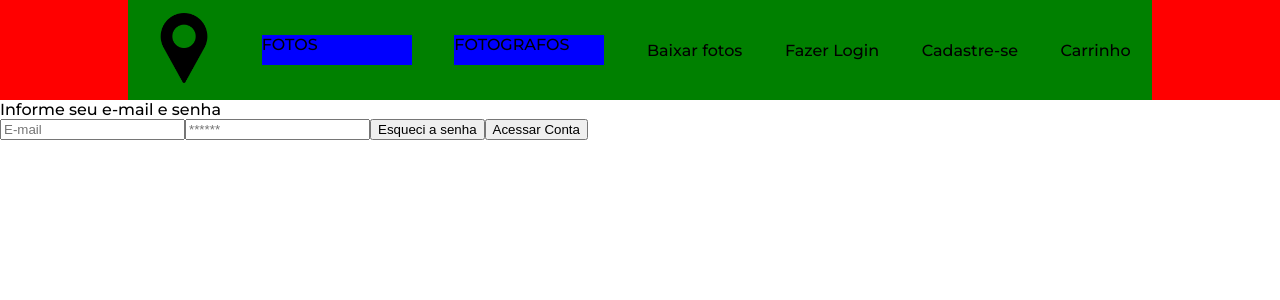
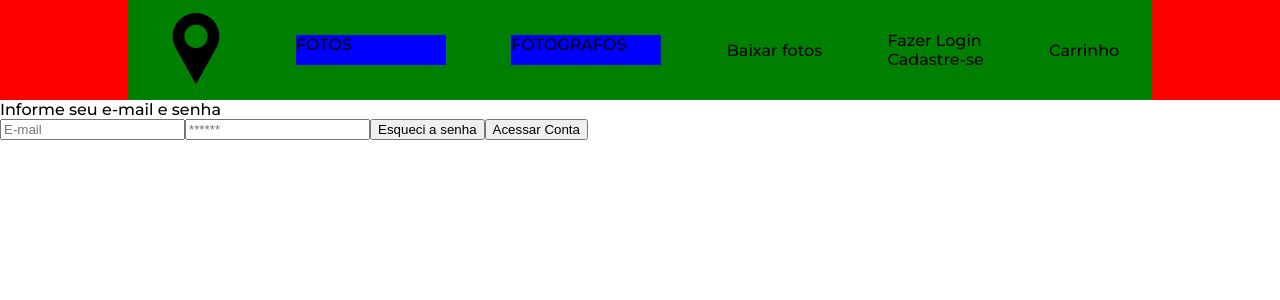
Before and after one commit to ViniciusBenfica/photos, a Next.js app: page /login in a window 1280 px wide. Shown: the top 300 px of the page. Built offline with nearby package versions, Linux system fonts and the light colour scheme.

Commit message:
adding redux logic on header

```diff
--- a/src/components/header/header.tsx
+++ b/src/components/header/header.tsx
@@ -1,14 +1,25 @@
 import { NextPage } from "next";
 import Image from 'next/image'
 import Logo from "../../public/pin.png"
+import { useDispatch, useSelector } from "react-redux";
+import { selectUser } from "../../redux/slice/userSlice";
+import { logout } from "../../redux/slice/userSlice";
 
 import {
     Body,
     Button,
     Options
 } from "./header.styled"
+import Router from "next/router";
 
 const Header: NextPage = () => {
+    const { isLogged, userName } = useSelector(selectUser)
+    const dispatch = useDispatch()
+
+    const goout = () => {
+        dispatch(logout())
+    }
+
     return(
         <Body>
             <Options>
@@ -16,8 +27,18 @@ const Header: NextPage = () => {
                 <Button>FOTOS</Button>
                 <Button>FOTOGRAFOS</Button>
                 <div>Baixar fotos</div>
-                <div>Fazer Login</div>
-                <div>Cadastre-se</div>
+                {isLogged ?
+                    <div>
+                        <div>Olá {userName}</div>
+                        <div onClick={() => goout()}>Sair</div>
+                    </div>
+                    :
+                    <div>
+                        <div onClick={() => Router.push("/login")}>Fazer Login</div>
+                        <div>Cadastre-se</div>
+                    </div>
+                }
+
                 <div>Carrinho</div>
             </Options>
         </Body>
```
